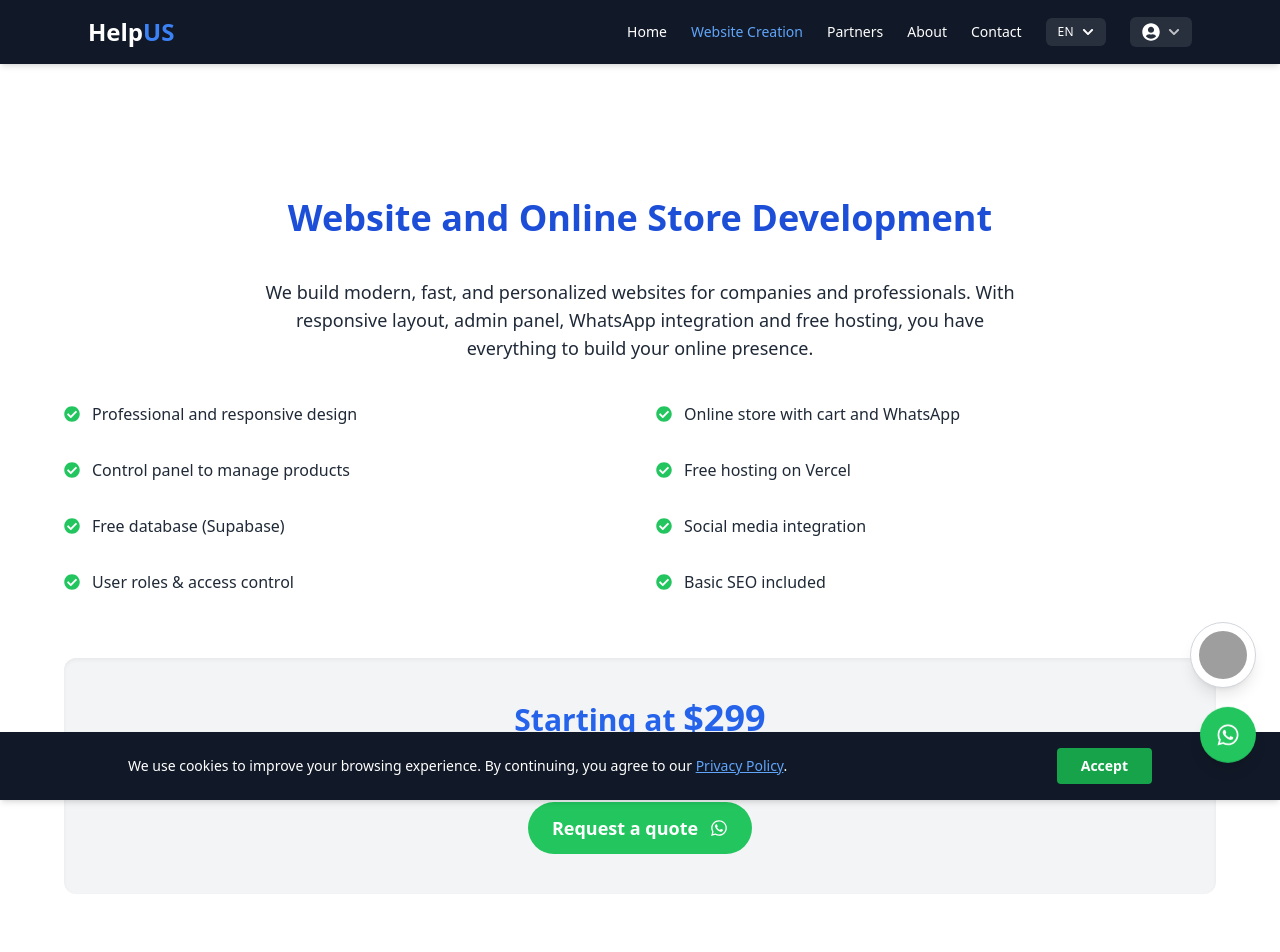
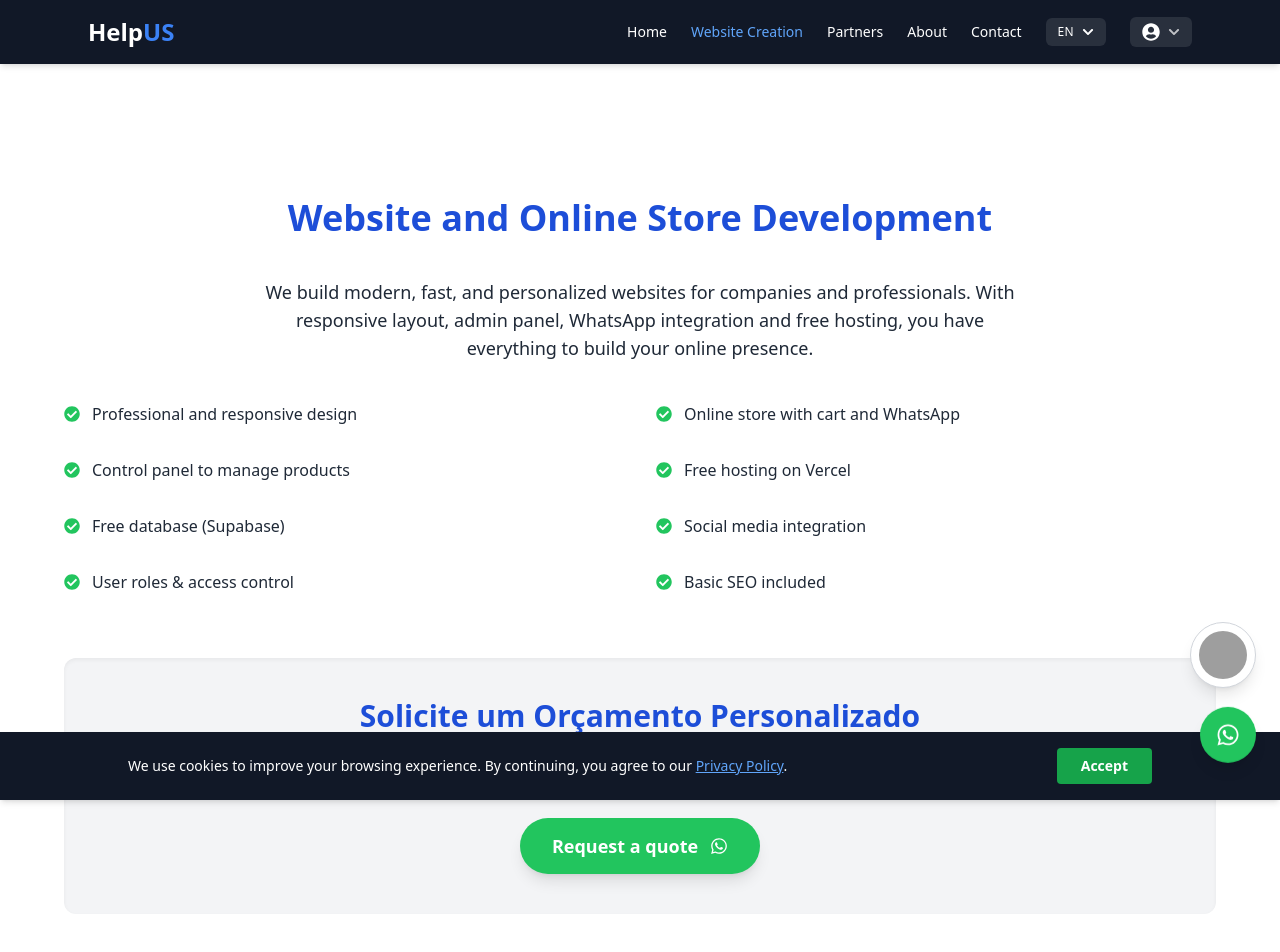
Before and after one commit to HelpUSA/hub, a React (Create React App) app: page /criacao-de-sites in a window 1280 px wide. Shown: the top 952 px of the page. Built offline with nearby package versions, Linux system fonts and the light colour scheme; grey boxes are pictures that could not be loaded; what @nhost/nhost-js would draw is missing.

Commit message:
feat: replace fixed price in site creation with custom quote request flow

```diff
--- a/src/pages/CriacaoDeSites.jsx
+++ b/src/pages/CriacaoDeSites.jsx
@@ -139,16 +139,17 @@ export default function CriacaoDeSites() {
         </div>
 
         <div className="text-center bg-gray-100 rounded-xl py-10 px-6 mb-16 shadow-inner">
-          <h2 className="text-3xl font-bold text-blue-600 mb-4">
-            {t('sites.pricing_from')}{' '}
-            <span className="text-4xl">{t('sites.pricing_value')}</span>
+          <h2 className="text-3xl font-bold text-blue-700 mb-3">
+            {t('sites.quote_title', { defaultValue: 'Solicite um Orçamento Personalizado' })}
           </h2>
-          <p className="text-gray-600 mb-6">{t('sites.pricing_note')}</p>
+          <p className="text-gray-600 mb-6 max-w-2xl mx-auto">
+            {t('sites.quote_note', { defaultValue: 'Desenvolvemos projetos sob medida para o seu negócio. Fale diretamente com nossa equipe para alinhar os requisitos e receber uma proposta personalizada.' })}
+          </p>
           <a
             href="https://wa.me/5583998721848"
             target="_blank"
             rel="noopener noreferrer"
-            className="inline-flex items-center gap-3 bg-green-500 hover:bg-green-600 text-white px-6 py-3 rounded-full text-lg font-semibold transition"
+            className="inline-flex items-center gap-3 bg-green-500 hover:bg-green-600 text-white px-8 py-3.5 rounded-full text-lg font-semibold transition shadow-lg"
           >
             {t('sites.cta_quote')} <FaWhatsapp />
           </a>
```
